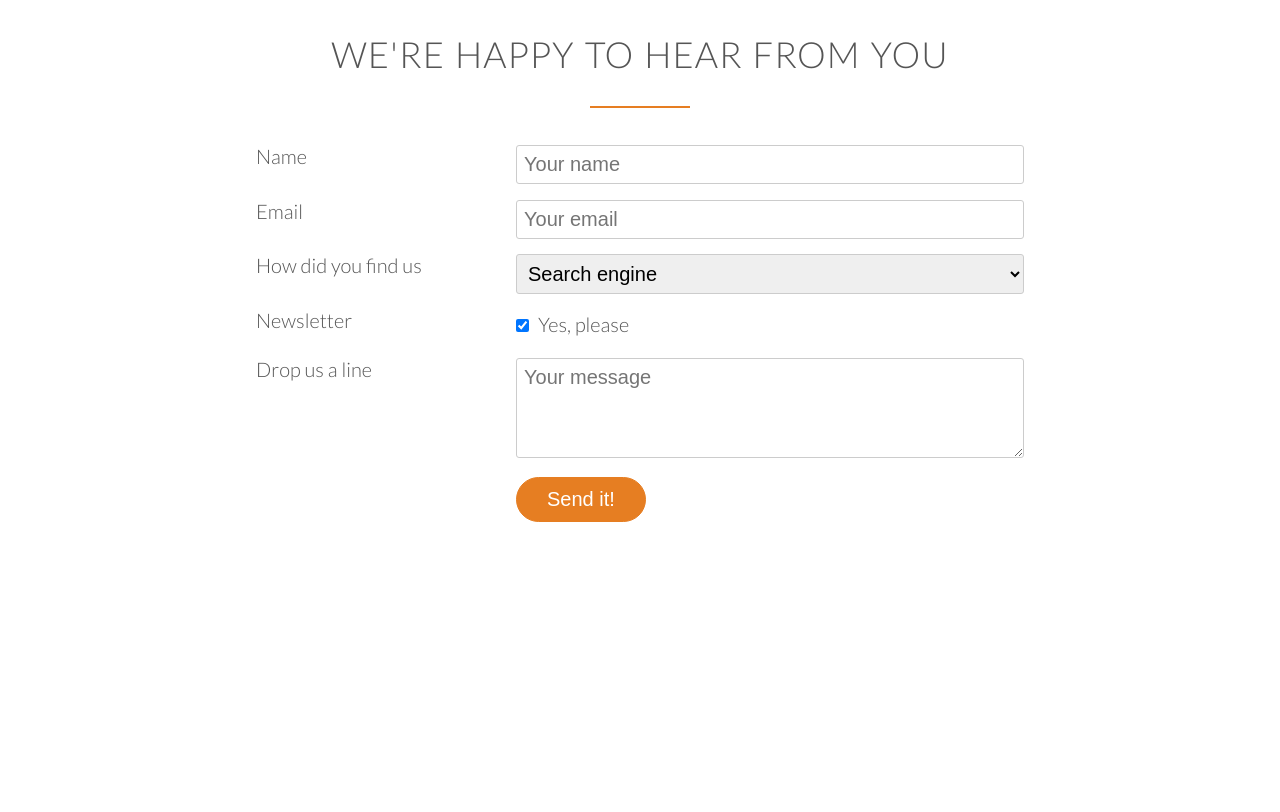
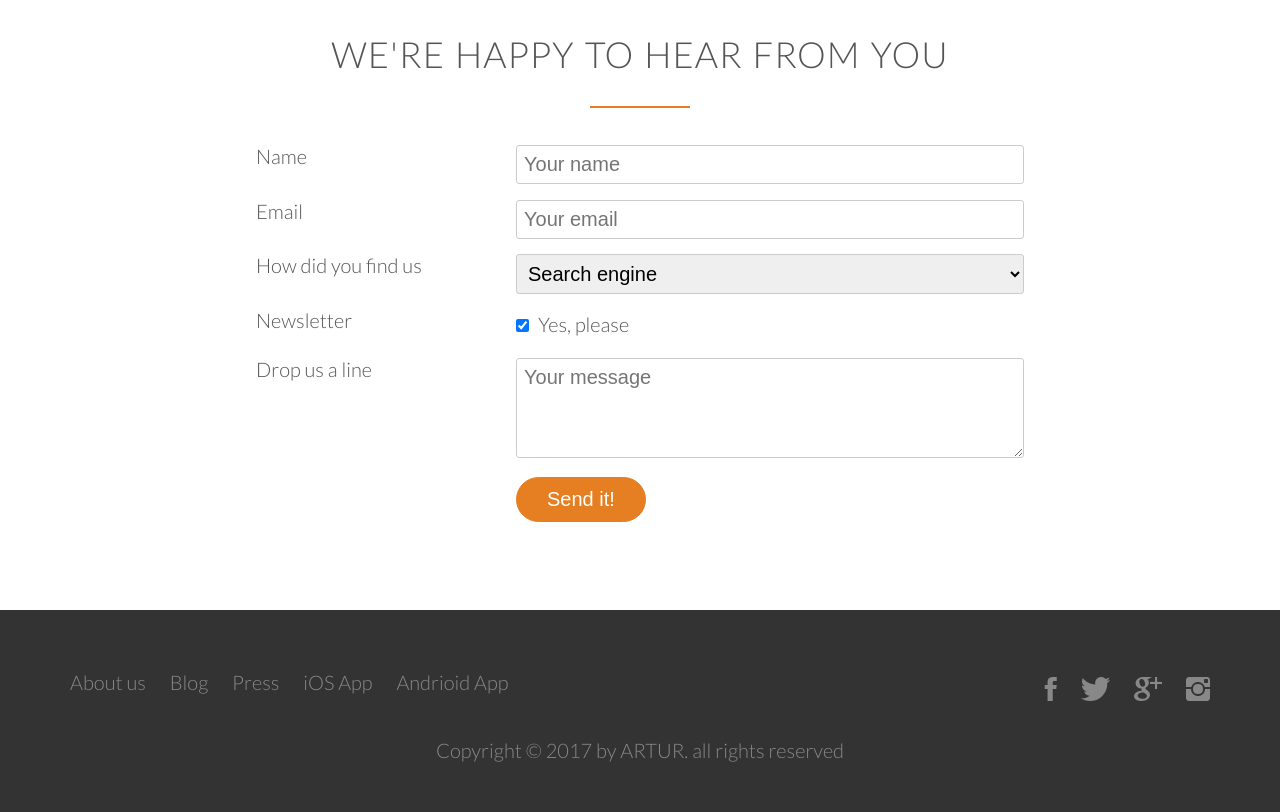
Before and after one commit to Artas47/website-project, a plain HTML site: page index.html in a window 1280 px wide. Shown: the part 4686-5498 px from the top of the page. Before the commit the page ends 5296 px from the top, so only its background shows below. Drawn offline with Linux system fonts and the light colour scheme; files whose address does not match are found by name.

Commit message:
added footer

```diff
--- a/index.html
+++ b/index.html
@@ -419,6 +419,35 @@
         </form>
         </section>
 
+        <footer>
+            <div class="row">
+                <div class="col span-1-of-2">
+                    <ul class='footer-nav'>
+                        <li><a href='#'>About us</a></li>
+                        <li><a href='#'>Blog</a></li>
+                        <li><a href='#'>Press</a></li>
+                        <li><a href='#'>iOS App</a></li>
+                        <li><a href='#'>Andrioid App</a></li>
+                    </ul>
+                </div>
+                <div class="col span-1-of-2">
+                    <ul class='social-links'>
+                        <li><a href='#'><i class='ion-social-facebook'></i></a></li>
+                        <li><a href='#'><i class='ion-social-twitter'></i></a></li>
+                        <li><a href='#'><i class='ion-social-googleplus'></i></a></li>
+                        <li><a href='#'><i class='ion-social-instagram'></i></a></li>
+
+                    </ul>
+                </div>
+            </div>
+
+            <div class='row'>
+                <p>
+                    Copyright &copy; 2017 by ARTUR. all rights reserved
+                </p>
+            </div>
+        </footer>
+
     </body>
 
 </html>
--- a/resources/css/style.css
+++ b/resources/css/style.css
@@ -446,7 +446,7 @@ cite img {
     border-radius: 5px;
     width: 90%;
     margin-left: 5%;
-    box-shadow: 0 2px 2px #efefef
+    box-shadow: 0 2px 2px #efefef;
 }
 
 .plan-box div {
@@ -523,3 +523,105 @@ input[type=checkbox]{
 }
 
 *:focus {outline:none}
+
+/* --------------------------------------------------- */
+/* FOOTER */
+/* --------------------------------------------------- */
+
+footer {
+    background-color: #333;
+    padding: 50px;
+    font-size
+}
+
+.footer-nav {
+
+    list-style: none;
+    float: left;
+
+}
+.footer-nav li a,
+.social-links li a
+{
+
+   color: #e67e22;
+}
+
+.social-links {
+    list-style: none;
+    float:right;
+
+
+}
+
+.footer-nav li,
+.social-links li {
+    display: inline-block;
+    margin-right: 20px;
+
+
+}
+
+.footer-nav li:last-child,
+.social-links li:last-child {
+    margin: 0;
+}
+
+.footer-nav li a:link,
+.footer-nav li a:visited,
+.social-links li a:link,
+.social-links li a:visited{
+    text-decoration: none;
+    border: 0;
+    color: #888;
+    transition: color 0.2s;
+}
+
+.footer-nav li a:hover,
+.footer-nav li a:active {
+    color: #ddd;
+}
+
+footer p {
+    color: #888;
+    text-align: center;
+
+    margin-top: 20px;
+}
+
+.social-links li a:link,
+.social-links li a:visited{
+    font-size: 160%;
+
+}
+
+.ion-social-facebook,
+.ion-social-googleplus,
+.ion-social-twitter,
+.ion-social-instagram{
+    transition: color 0.2s;
+}
+
+.ion-social-facebook:hover,
+.ion-social-facebook:active
+{
+
+    color: #3b5998;
+}
+
+.ion-social-twitter:hover,
+.ion-social-twitter:active {
+    color: #55acee;
+}
+
+.ion-social-googleplus:hover,
+.ion-social-googleplus:active
+{
+    color: #dd4b39;
+}
+
+.ion-social-instagram:hover,
+.ion-social-instagram:active
+{
+    color: #8a3ab9;
+}
```
